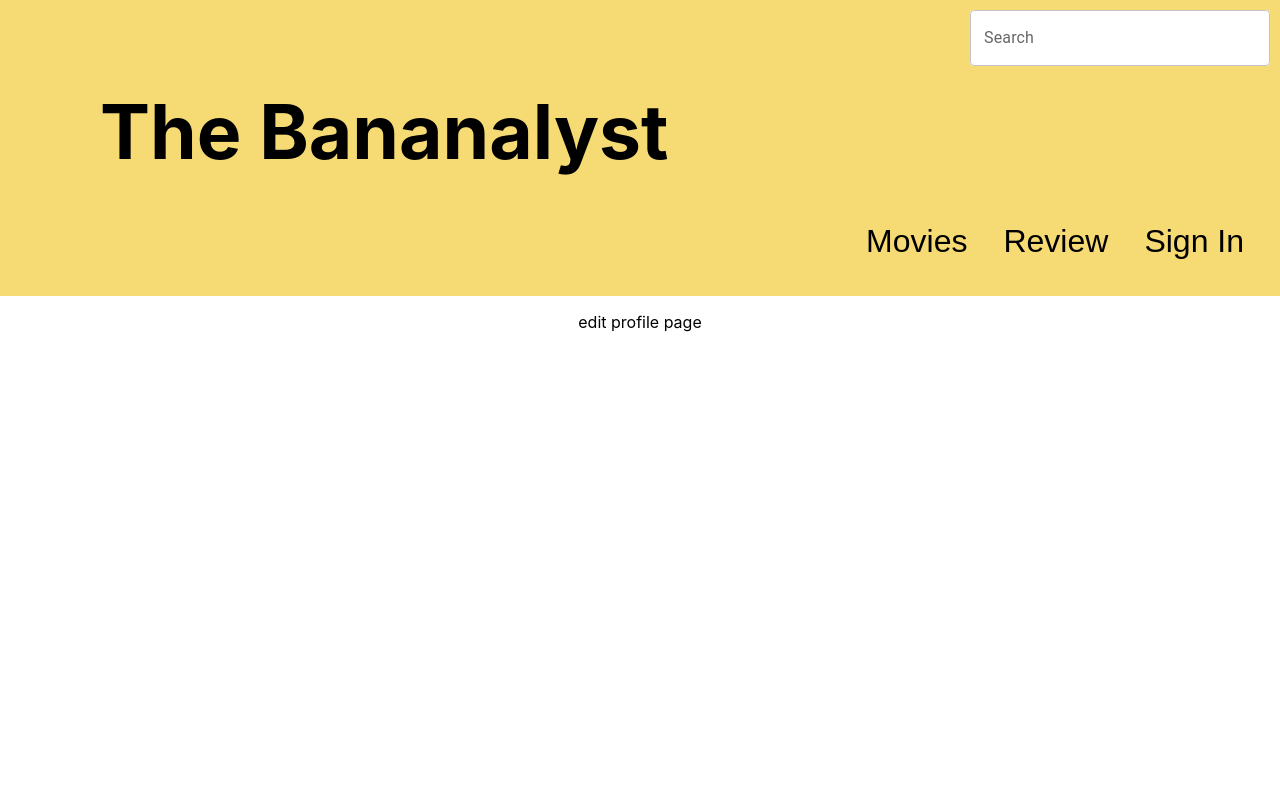
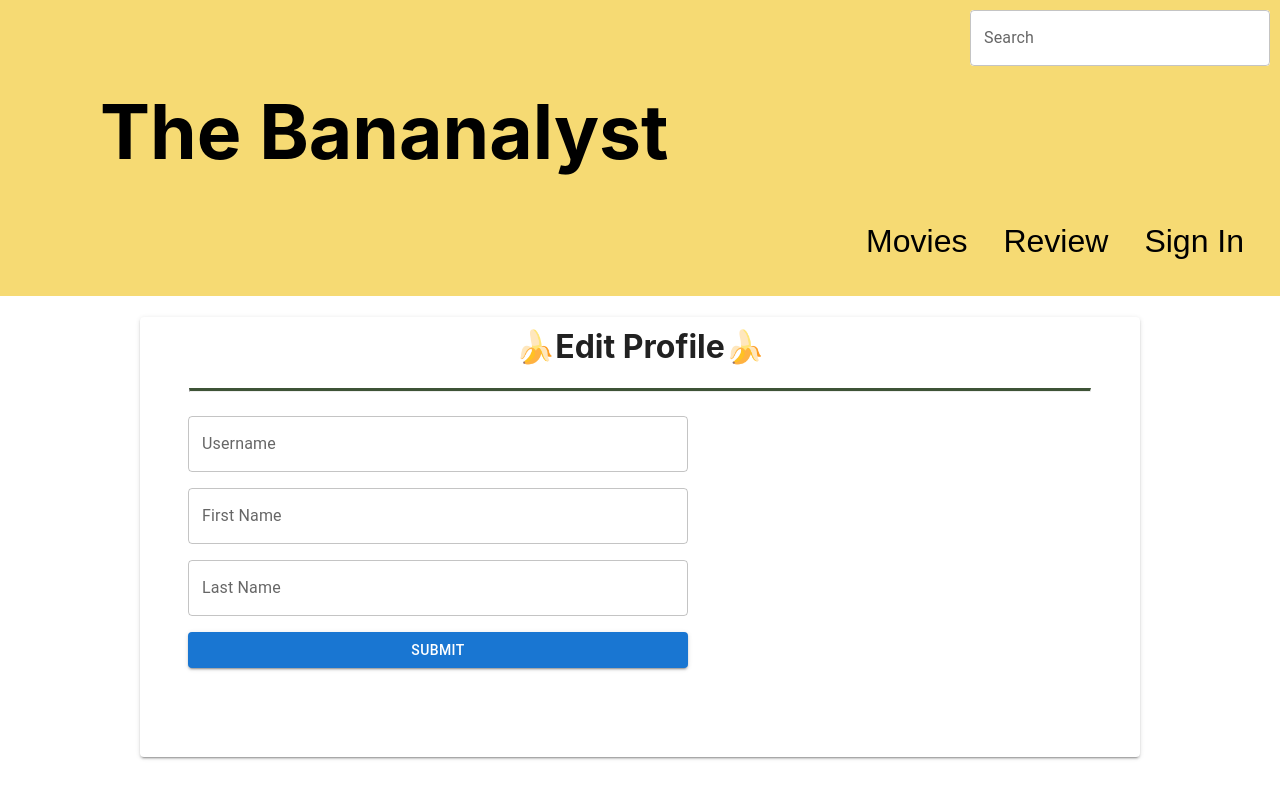
Before and after one commit to bbmcmann/307MovieProject, a React (Create React App) app in the folder frontend/: page /profile/edit in a window 1280 px wide. Built offline with nearby package versions, Linux system fonts and the light colour scheme.

Commit message:
edit page ui

```diff
--- a/frontend/src/App.js
+++ b/frontend/src/App.js
@@ -3,6 +3,7 @@ import "./App.css";
 import Header from "./components/Header";
 import Home from "./components/Home";
 import Profile from "./components/profile/Profile";
+import ProfileEdit from "./components/profile/ProfileEdit";
 import ReviewList from "./components/ReviewList";
 import Movie from "./Movie";
 
@@ -31,9 +32,9 @@ function App() {
 
           {/* Profile paths */}
           <Route path="profile">
-            <Route index element={<Profile />} />
-            <Route path=":id" element={<p>profile w id page</p>} />
-            <Route path="edit" element={<p>edit profile page</p>} />
+            <Route index element={<Profile id={1} />} />
+            <Route path=":id" element={<Profile id={2} />} />
+            <Route path="edit" element={<ProfileEdit />} />
             <Route path="*" element={<h1>404 page not found</h1>} />
           </Route>
 
--- /dev/null
+++ b/frontend/src/Components/profile/ProfileEdit.jsx
@@ -0,0 +1,44 @@
+import { Button, Paper, TextField } from "@mui/material";
+import React, { useRef, useState } from "react";
+
+function ProfileEdit() {
+  const username = useRef();
+  const fname = useRef();
+  const lname = useRef();
+  const [error, setError] = useState(false);
+
+  const curUser = {};
+
+  const handleSubmit = (e) => {
+    e.preventDefault();
+    if (
+      !username.current.value &&
+      !fname.current.value &&
+      !lname.current.value
+    ) {
+      setError(true);
+      return;
+    }
+    console.log("submit clicked");
+    console.log(username.current.value);
+    console.log(fname.current.value);
+    console.log(lname.current.value);
+  };
+
+  return curUser ? (
+    <Paper className="profile" elevation={2}>
+      <h1 className="profile-header">&#127820;Edit Profile&#127820;</h1>
+      <hr />
+      <form className="edit-form" onSubmit={handleSubmit}>
+        <TextField label="Username" inputRef={username} error={error} />
+        <TextField label="First Name" inputRef={fname} error={error} />
+        <TextField label="Last Name" inputRef={lname} error={error} />
+        <Button variant="contained" type="submit">
+          Submit
+        </Button>
+      </form>
+    </Paper>
+  ) : null;
+}
+
+export default ProfileEdit;
--- a/frontend/src/styles/Profile.css
+++ b/frontend/src/styles/Profile.css
@@ -55,3 +55,12 @@ span {
 .poster:hover {
   border: 3px solid #e55b7e;
 }
+
+.edit-form {
+  margin: 3rem;
+  margin-top: 1.5rem;
+  width: 50%;
+  display: flex;
+  flex-direction: column;
+  gap: 1rem;
+}
```
